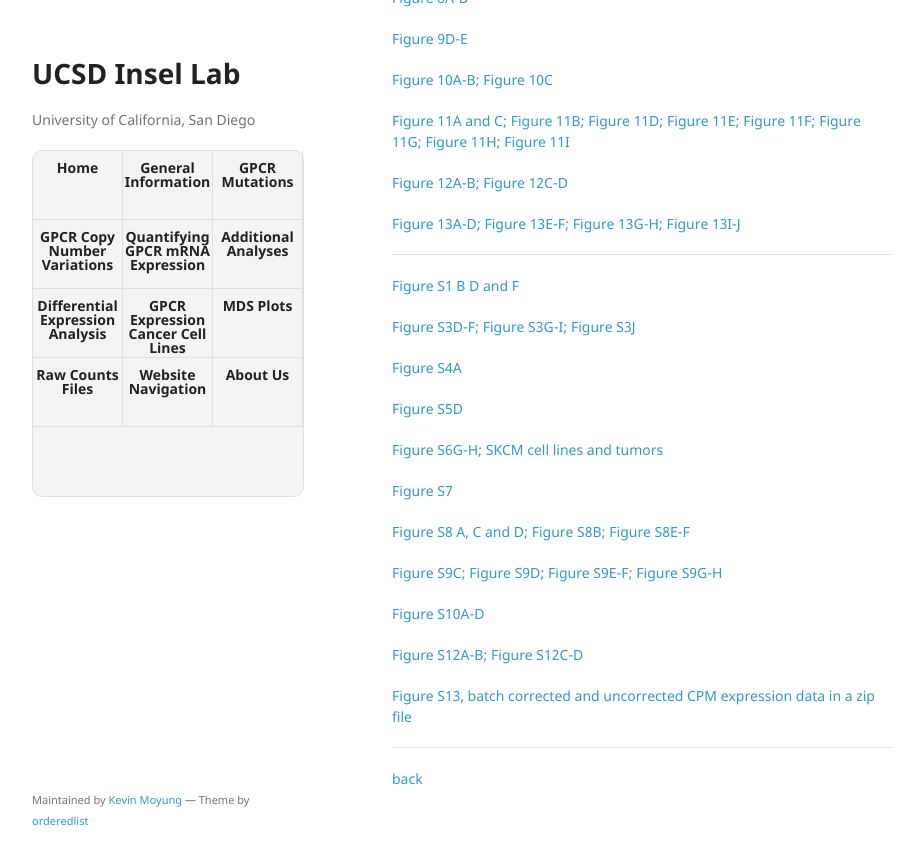
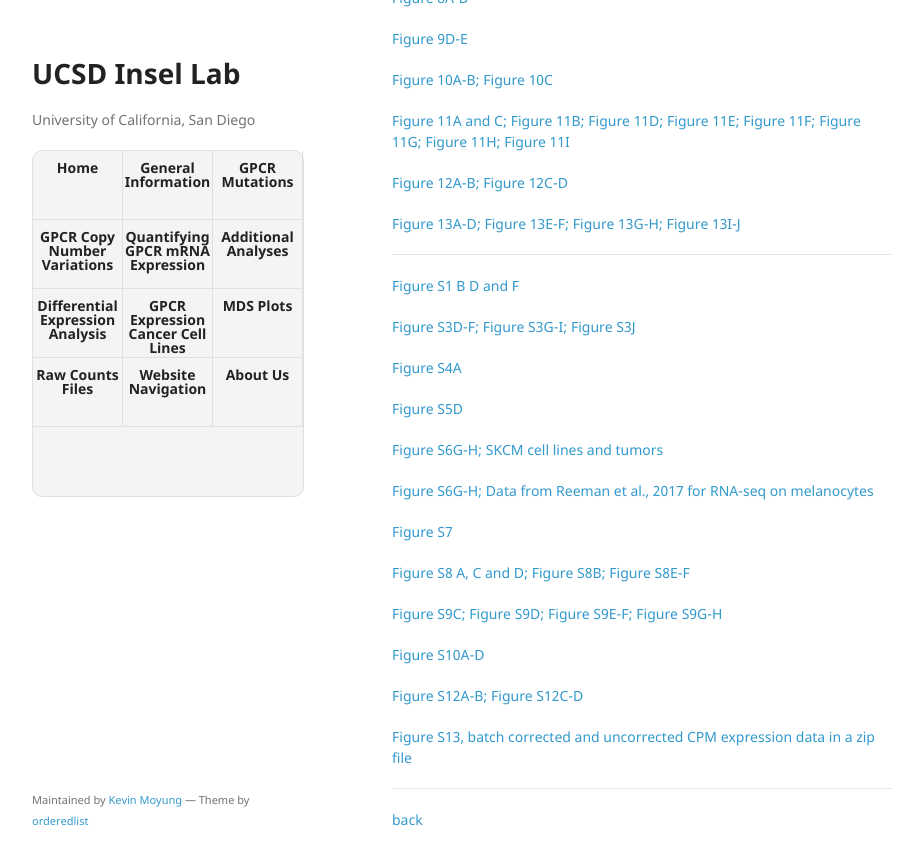
Before and after one commit to insellab/insellab.github.io, a Jekyll site: the page built from data.md, in a window 1280 px wide and 900 px high, scrolled down 1478 px. Shown: the top 865 px of the window, without its empty margins (178-1101 px from the left). Built offline with Jekyll 4.4.1, drawn with Linux system fonts in a browser that asks for light colours; our own code applies the rules of GitHub Pages for plain Markdown files.

Commit message:
Update data.md

```diff
--- a/data.md
+++ b/data.md
@@ -90,6 +90,8 @@ The numerical values used to generate several key plots in our manuscript can be
 
 [Figure S6G-H; SKCM cell lines and tumors](https://drive.google.com/open?id=1-KmoVfG_-SB2h-rYE8yIQrImaQwOtII1)
 
+[Figure S6G-H; Data from Reeman et al., 2017 for RNA-seq on melanocytes](https://www.ncbi.nlm.nih.gov/geo/query/acc.cgi?acc=GSE94655)
+
 [Figure S7](https://drive.google.com/open?id=1uIRfyeAqoyKNbePe3YR6C8WLRHPpZwoU)
 
 [Figure S8 A, C and D;](https://drive.google.com/open?id=1TVkt3cWu1n57Cw5Nks28grMtk0sGizHX)
```
